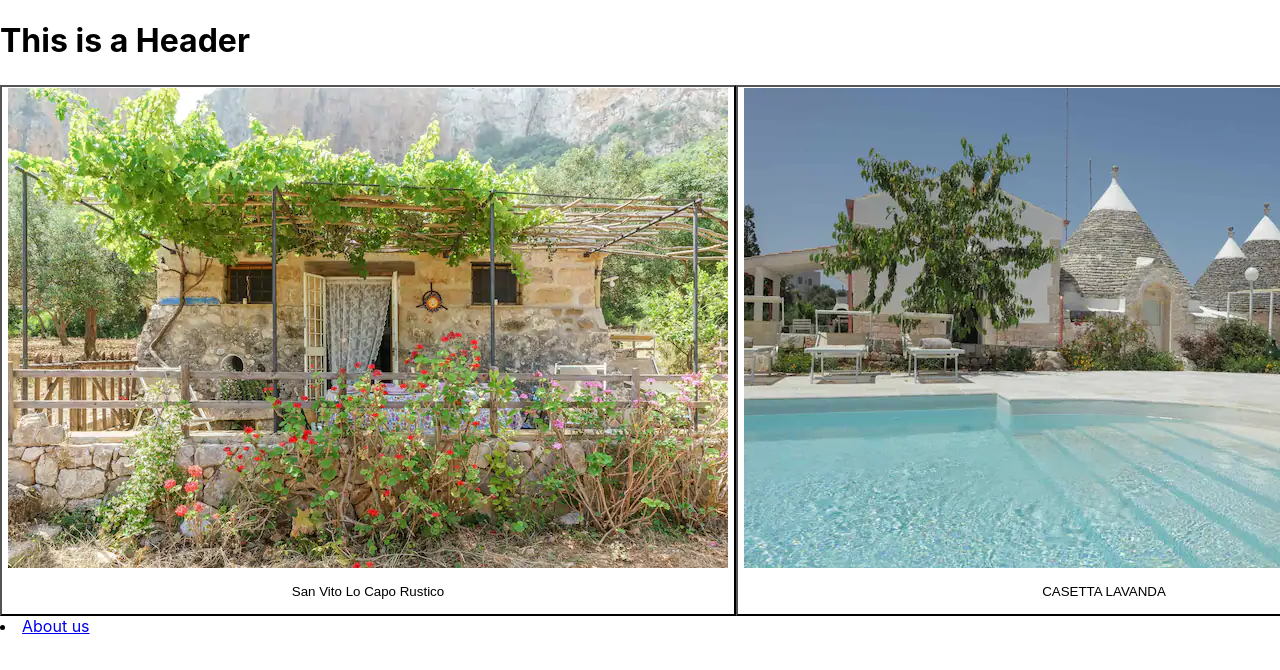
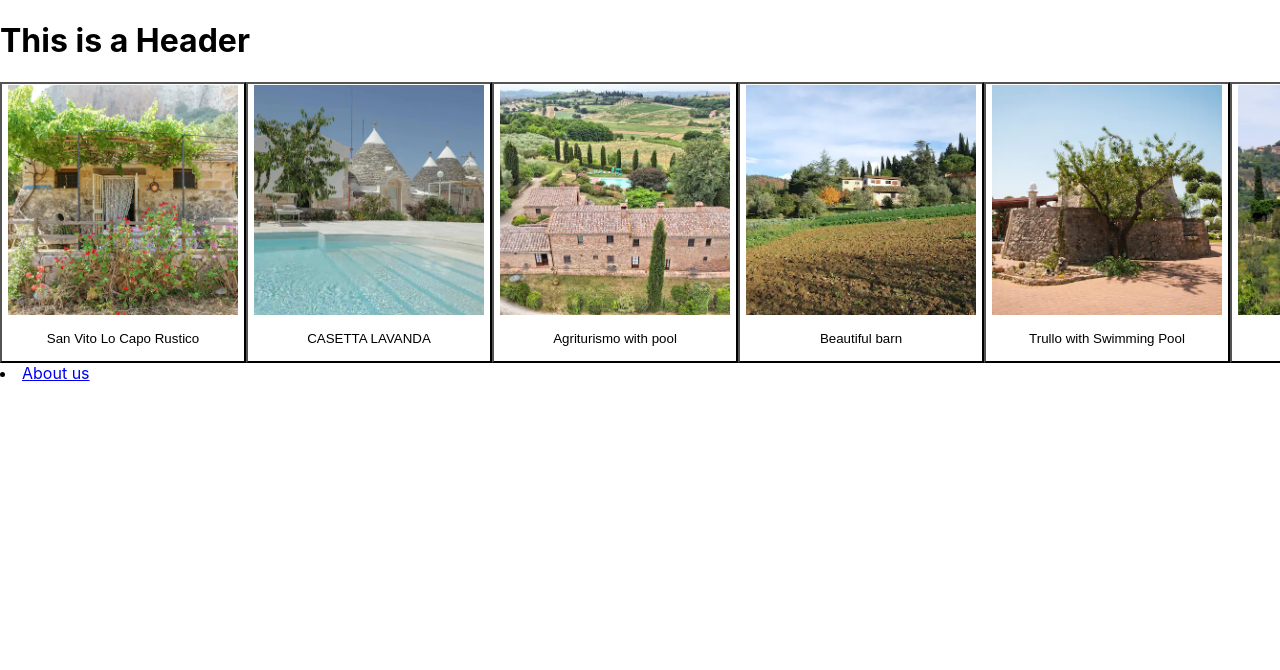
Before and after one commit to JulianDiener/webtech, a React (Create React App) app: page / in a window 1280 px wide. Shown: the top 670 px of the page. Built offline with nearby package versions, Linux system fonts and the light colour scheme.

Commit message:
CHG: styled picture
Picture is being displayed sqaured. With 230x230px

```diff
--- a/src/components/pictureItem.js
+++ b/src/components/pictureItem.js
@@ -15,7 +15,7 @@ function PictureItem(props) {
             onMouseOver={handleMouseOver}
             onMouseOut={handleMouseOut}
             style={{backgroundColor: isMouseOver? "grey" : "white"}}>
-        <img src={props.src} alt="Test"/>
+        <img src={props.src} style={{objectFit: 'cover', width: '230px', height: '230px' }} alt="Test"/>
         <p>{props.name}</p>
         <p>{props.price}</p>
         </button></div>;
```
